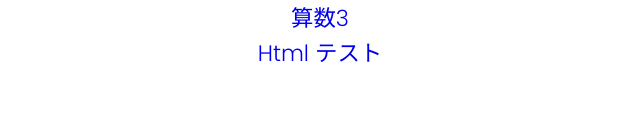
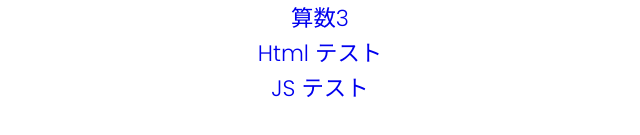
Before and after one commit to Click-yyy/click-yyy.github.io, a plain HTML site: page index.html in a window 1280 px wide. Shown: the part 515-650 px from the top of the page, without its empty margins (320-960 px from the left). Drawn offline with Linux system fonts and the light colour scheme.

Commit message:
Update index.html

```diff
--- a/index.html
+++ b/index.html
@@ -73,6 +73,9 @@
         <p>
           <a class="t-link" href="https://click-yyy.github.io/Html-test/">Html テスト</a>
         </p>
+        <p>
+          <a class="t-link" href="https://click-yyy.github.io/js-test/">JS テスト</a>
+        </p>
       </div>
     </main>
   </body>
```
